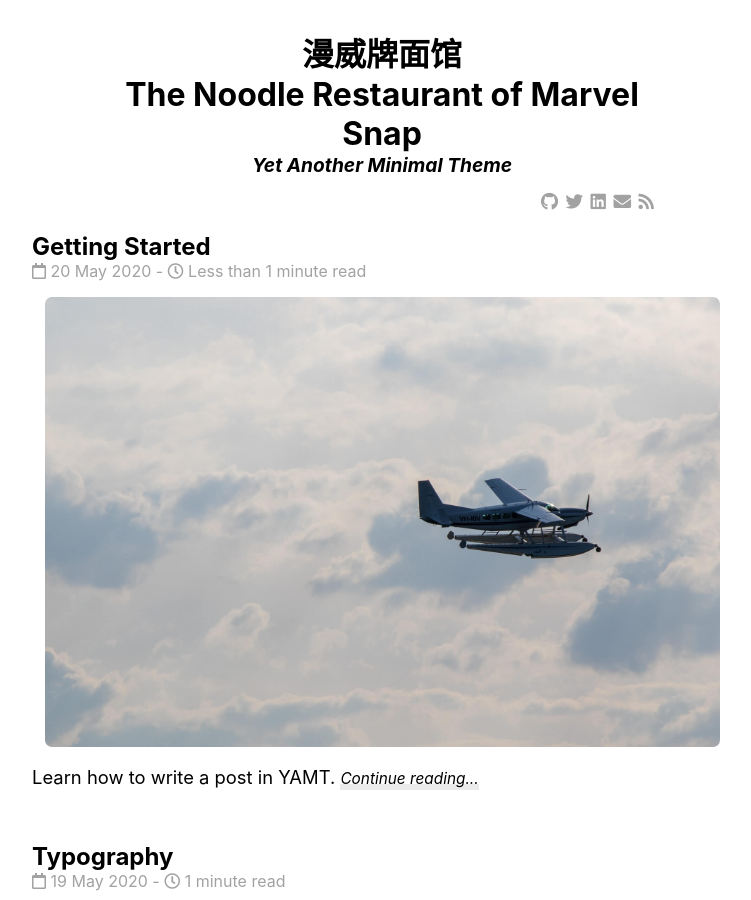
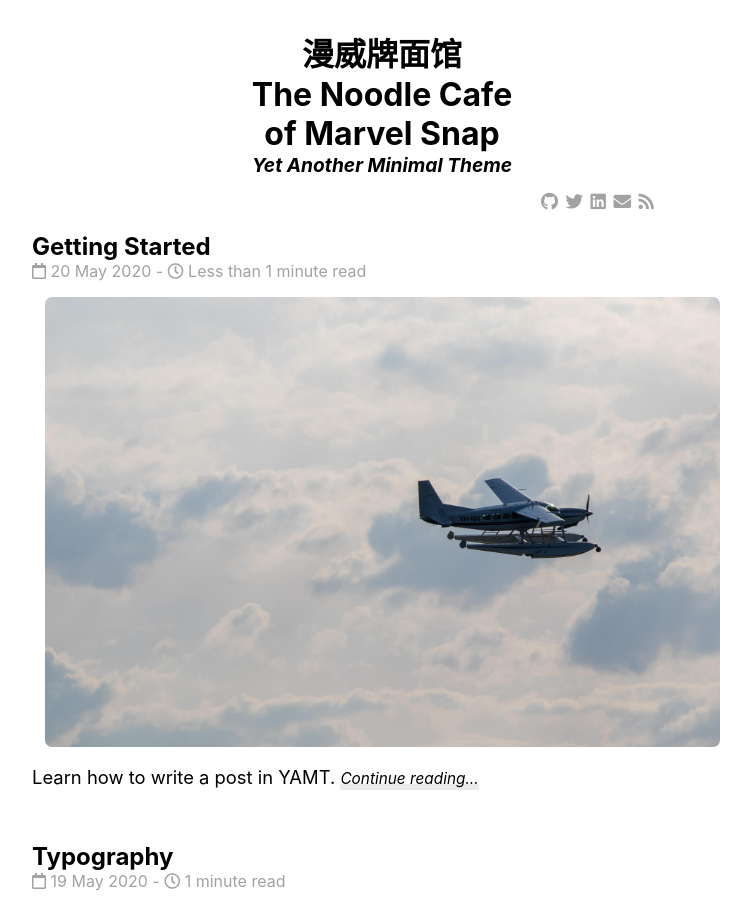
Before and after one commit to Typhoondaddy/Typhoondaddy.github.io, a Jekyll site: the page built from index.html, in a window 1280 px wide and 900 px high. Shown: the whole window, without its empty margins (258-1009 px from the left). Built offline with Jekyll 4.4.1, drawn with Linux system fonts in a browser that asks for light colours; nearby versions of some CDN libraries; the list of posts is cut into pages by our own code.

Commit message:
web name reset

```diff
--- a/_config.yml
+++ b/_config.yml
@@ -1,5 +1,5 @@
 # Site settings
-title: 漫威牌面馆<br>The Noodle Restaurant of Marvel Snap
+title: 漫威牌面馆<br>The Noodle Cafe<br>of Marvel Snap
 description: "网站还在建设中"
 url:  "https://itszh.us" # Actual base url of the website
 baseurl: "/"           # url of the jekyll blog. e.g. if you set url to "mysite.com" and baseurl to "blog", the jekyll website will work on "mysite.com/blog"
```
